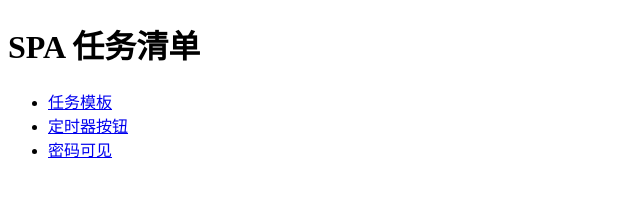
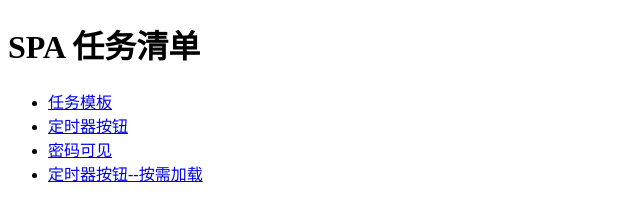
Before and after one commit to yujia1997/spa, a website: page index.html in a window 1280 px wide. Shown: the whole page, without its empty margins (0-640 px from the left). Drawn offline with Linux system fonts and the light colour scheme.

Commit message:
一些提交

```diff
--- a/index.html
+++ b/index.html
@@ -12,6 +12,7 @@
   <li><a href="./00-template/index.html">任务模板</a></li>
   <li><a href="./10-timer-button/01-button.html">定时器按钮</a></li>
   <li><a href="./11-password-visual/password.html">密码可见</a></li>
+  <li><a href="./43-timer-button/index.html">定时器按钮--按需加载</a></li>
 </ul>
 </body>
 </html>
```
